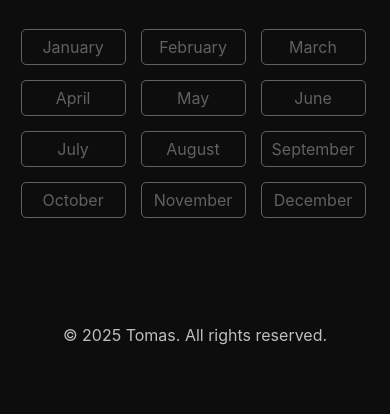
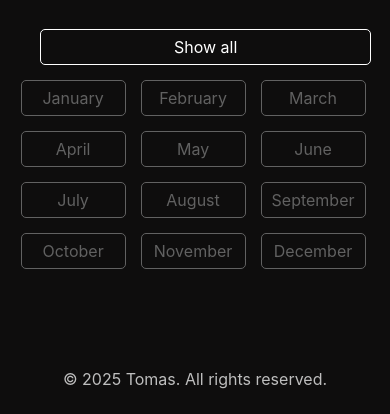
Before and after one commit to Tomas-W/Tracking, a Flask app: template templates/home/weight.html in a window 390 px wide. Shown: the part 459-873 px from the top of the page. Before the commit the page ends 804 px from the top, so only its background shows below. Run offline with Flask 3, Linux system fonts and the light colour scheme; the template is opened without the code that fills it, so the values that code supplies are empty.

Commit message:
Add show all weights

```diff
--- a/static/css/home/weight.css
+++ b/static/css/home/weight.css
@@ -21,7 +21,6 @@
     grid-template-columns: repeat(4, 1fr);
     grid-column-gap: 50px;
     grid-row-gap: 30px;
-    margin-top: 50px;
 }
 
 .month-button {
@@ -44,6 +43,16 @@
     background-color: var(--white-highlighted);
 }
 
+.show-all-container {
+    max-width: 80%;
+    margin-top: 50px;
+    margin-bottom: 30px;
+}
+
+.show-all-container .month-button {
+    width: 591px;
+}
+
 
 @media (max-width: 576px) {
     .weight-graph-title {
@@ -57,6 +66,12 @@
     .month-button {
         padding: 7px 10px;
     }
+    .show-all-container .month-button {
+        width: 331px;
+    }
+    .show-all-container {
+        margin-bottom: 15px;
+    }
 }
 
 
@@ -68,4 +83,7 @@
         grid-template-columns: repeat(3, 1fr);
         grid-column-gap: 30px;
     }
+    .show-all-container .month-button {
+        width: 391px;
+    }
 }
--- a/templates/home/weight.html
+++ b/templates/home/weight.html
@@ -19,6 +19,10 @@
       <img src="{{ url_for('static', filename=path_s) }}" alt="Weight Progress Graph" class="weight-graph-image">
     </picture>
 
+    <div class="show-all-container">
+      <a href="{{ url_for('home.weight', month='in') }}" class="month-button highlighted">Show all</a>
+    </div>
+
     <div class="month-grid">
       {% for month in all_months %}
         {% if month in months2025.keys() %}
```
Also changed, not shown: static/images/weight_august_2025_l.png, static/images/weight_august_2025_s.png, static/images/weight_in_2025_l.png (added), static/images/weight_in_2025_s.png (added).
